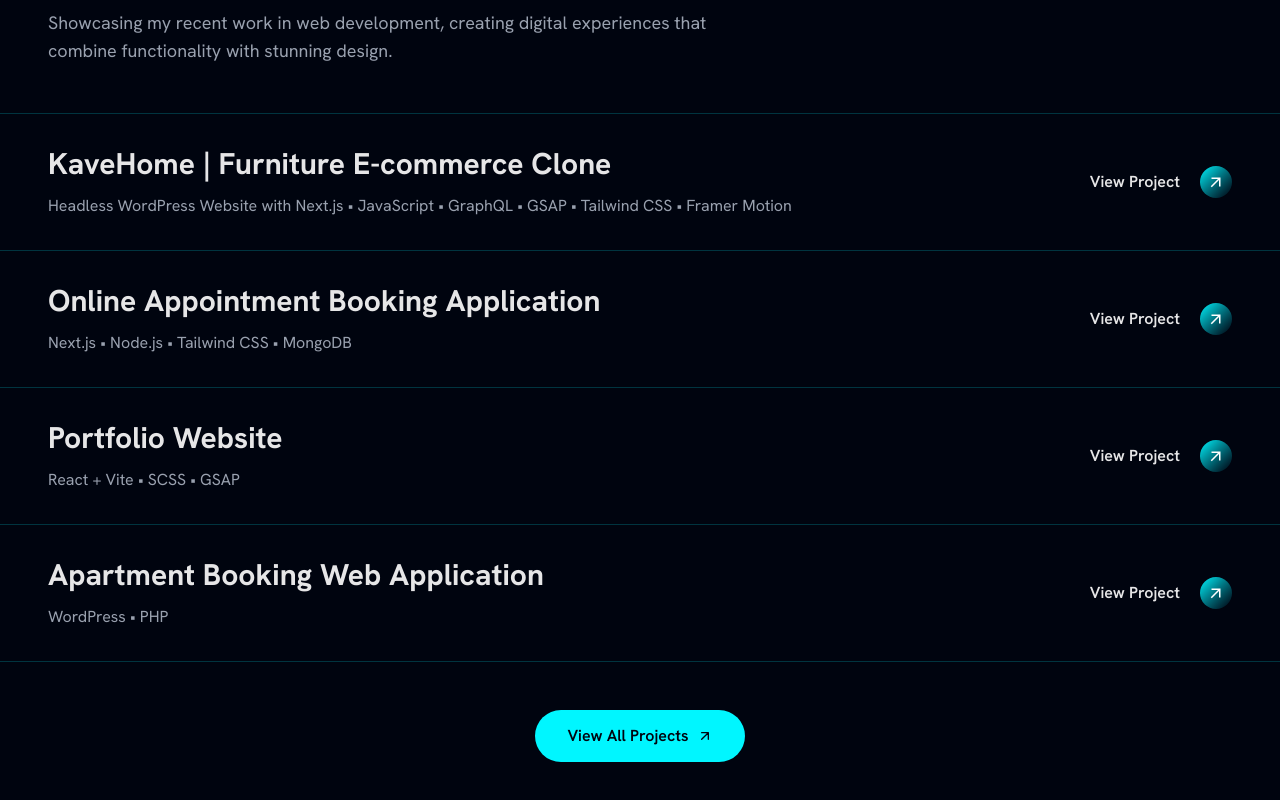
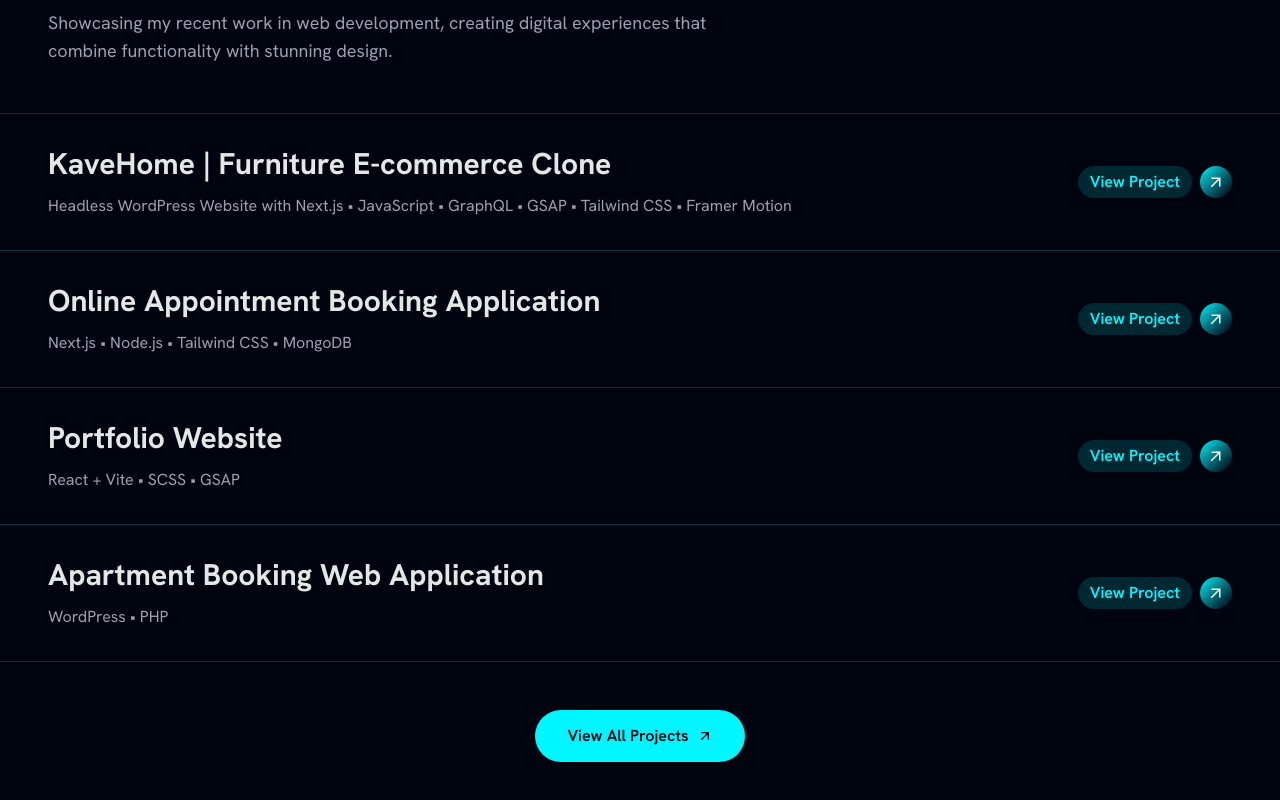
Before and after one commit to adilisani1/portfolio, a Next.js app: page / in a window 1280 px wide. Shown: the part 4373-5173 px from the top of the page. Built offline with nearby package versions, Linux system fonts and the light colour scheme; a web font is replaced by a local one.

Commit message:
update the bg of view project button

```diff
--- a/src/app/components/Portfolio.jsx
+++ b/src/app/components/Portfolio.jsx
@@ -227,7 +227,7 @@
                                     </div>
 
                                     <div className="flex items-center gap-2 lg:justify-start justify-between  w-full lg:w-auto font-semibold group-hover:gap-3 transition-all duration-300">
-                                        <span className={`text-sm md:text-base px-3 py-1 rounded-full transition-colors duration-300 ${theme === "light" ? "bg-secondary/10 text-secondary" : ""}`}>{viewMoreText}</span>
+                                        <span className={`text-sm md:text-base px-3 py-1 rounded-full transition-colors duration-300 ${theme === "light" ? "bg-secondary/10 text-secondary" : "bg-secondary/15 text-secondary"}`}>{viewMoreText}</span>
                                         <div
                                             className="w-8 h-8 rounded-full bg-gradient-to-tl from-primary to-secondary flex items-center justify-center group-hover:scale-110 transition-transform duration-300"
                                         >
```
